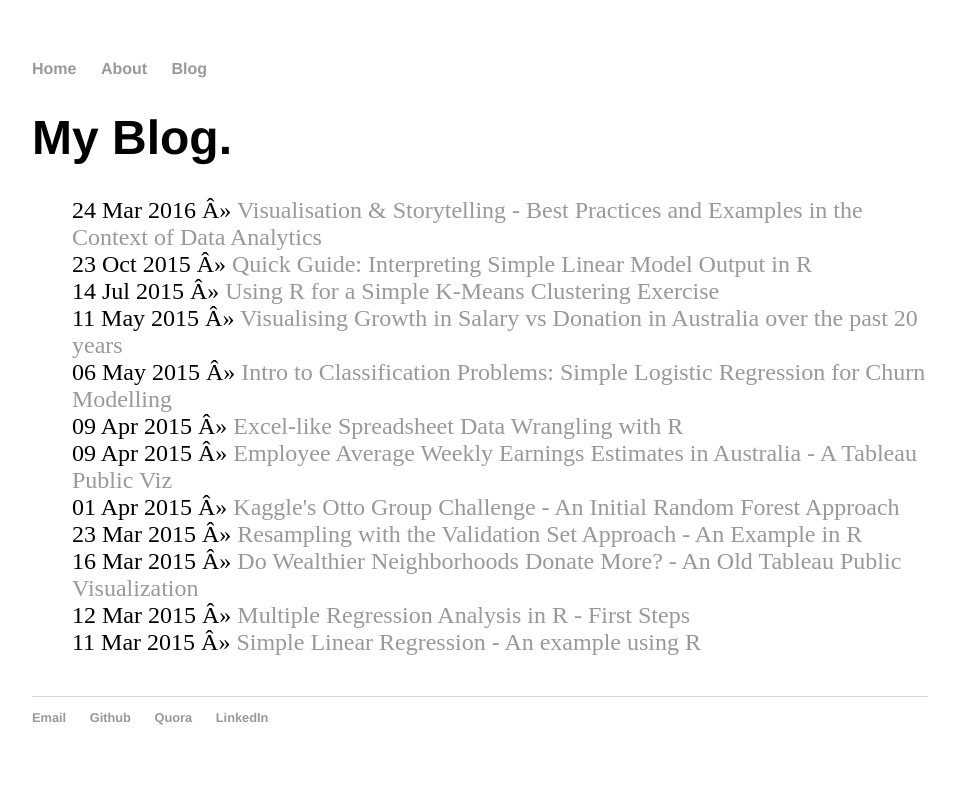
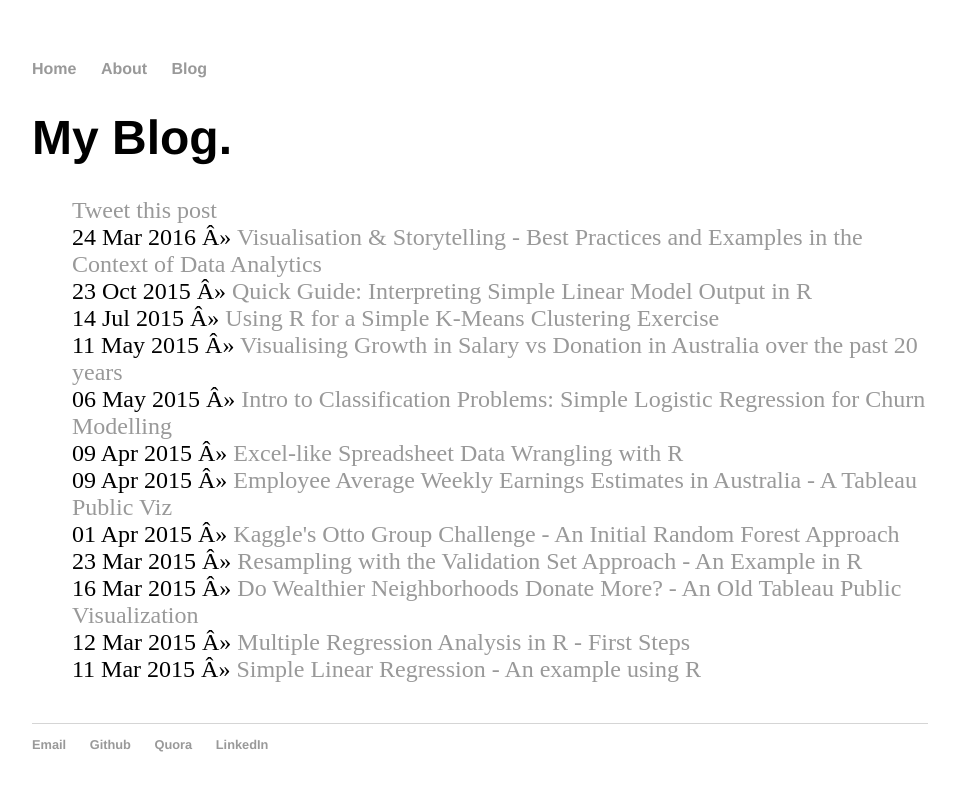
Before and after one commit to FelipeRego/FelipeRego.github.io, a Jekyll site: the page built from blog/index.html, in a window 1280 px wide. Shown: the top 791 px of the page, without its empty margins (160-1119 px from the left). Built offline with Jekyll 4.4.1, drawn with Linux system fonts in a browser that asks for light colours; a script that is not in the unit is left out; comment, search, counter and statistics services are not loaded.

Commit message:
Update index.html

```diff
--- a/blog/index.html
+++ b/blog/index.html
@@ -4,7 +4,8 @@
 ---
 	<h1>{{ page.title }}</h1>
 	<ul class="posts">
-
+	  {% include twitter.html %}
+  	  {% include linkedin.html %}
 	  {% for post in site.posts %}
 	    <li><span>{{ post.date | date_to_string }}</span> » <a href="{{ post.url }}" title="{{ post.title }}">{{ post.title }}</a></li>
 	  {% endfor %}
```
